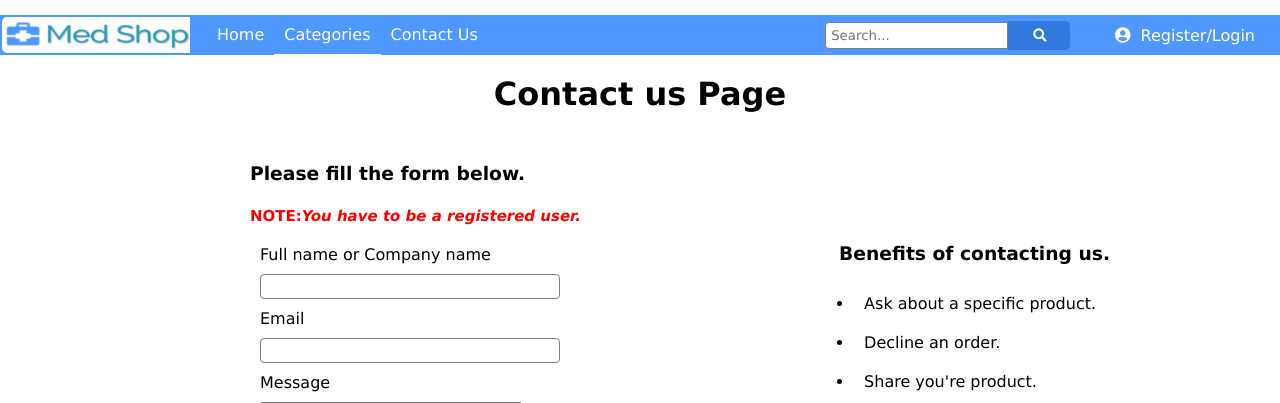
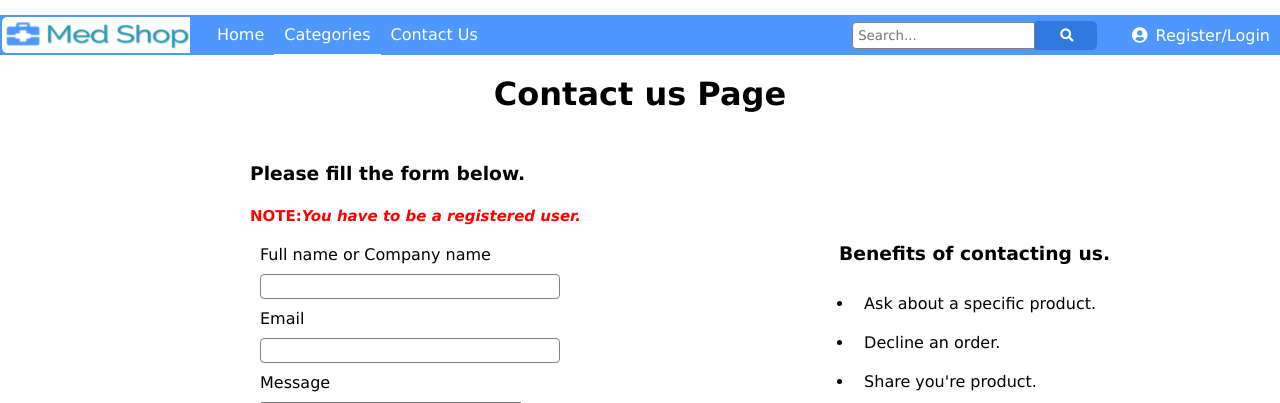
Before and after one commit to WadihChekriMorkos/web3-2021-Wadih-CHEKRI-MORKOS, a PHP site: page /contact/contactUs.php in a window 1280 px wide. Shown: the top 403 px of the page. Run offline with PHP 8.4, Linux system fonts and the light colour scheme; data that the repository does not hold is empty; a stand-in replaces the project's code that opens the database connection.

Commit message:
Update headerStyle.css

```diff
--- a/header/headerStyle.css
+++ b/header/headerStyle.css
@@ -82,10 +82,10 @@ border-bottom:1px solid #d3d1d1;
 #menu1 li:hover{
     background-color: #2566c2;
 }
-#menu1 li a
+#menu1 li a,#menu1 a li
 {
- text-decoration: none;
-color:#ffffff;
+text-decoration:none;
+color:#fff;
 }
 
 
@@ -116,8 +116,8 @@ table td button{
 }
 table td a{
     color:#ffffff;
-    margin-left:15px;
-    margin-right:15px;
+    margin-left:5px;
+    margin-right:5px;
     text-decoration:none;
 }
 table .icon-style{
@@ -129,8 +129,8 @@ table .icon-style:hover{
 table .icon-style span{
     color:#ffffff;
     cursor:pointer;
-    margin-left:5px;
-    margin-right:10px;
+    margin-left:3px;
+    margin-right:5px;
 }
 table td i{
     margin-left:10px;
```
